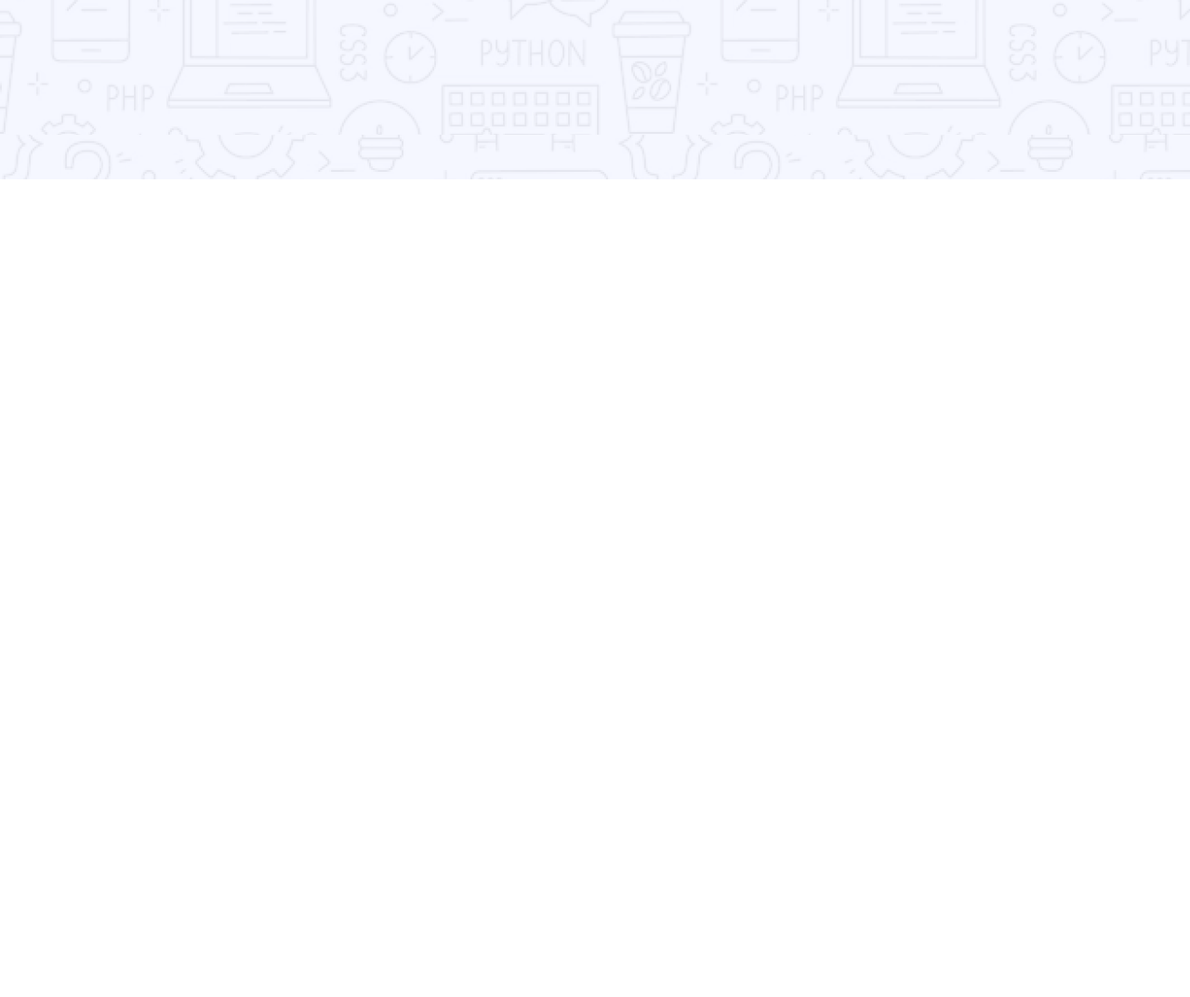
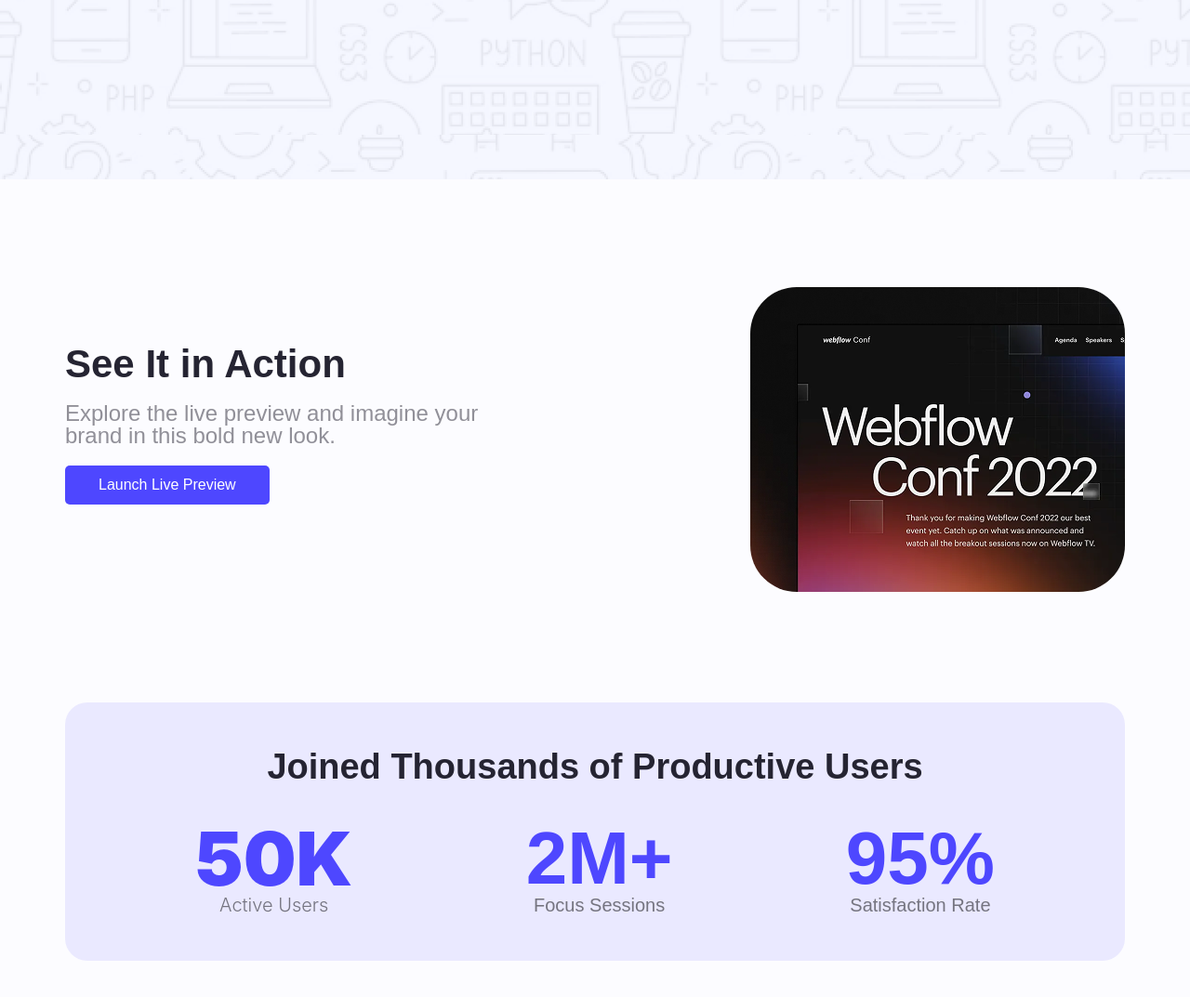
Before and after one commit to saddamcrr7/webflow-a01, a plain HTML site: page index.html in a window 1280 px wide. Shown: the part 507-1580 px from the top of the page at 93% size. Before the commit the page ends 800 px from the top, so only its background shows below. Drawn offline with Linux system fonts and the light colour scheme.

Commit message:
Added Users Markup and style

```diff
--- a/css/style.css
+++ b/css/style.css
@@ -1,5 +1,8 @@
 :root{
     --primary-color: #4E47FF;
+}
+body{
+    background-color: rgba(78, 71, 255, 0.01);
 }
 /* Import Google Fonts */
 @import url('https://fonts.googleapis.com/css2?family=Inter:ital,opsz,wght@0,14..32,100..900;1,14..32,100..900&family=Raleway:ital,wght@0,100..900;1,100..900&display=swap');
@@ -23,6 +26,9 @@
 a{
     text-decoration: none;
     color: #fff;
+}
+section{
+    margin: 116px 0;
 }
 /* button style */
 
@@ -67,3 +73,63 @@ a{
 .header-container button{
     margin-top: 40px;
 }
+
+/* main section style */
+main{
+    width: 1140px;
+    margin: 0 auto;
+}
+
+/* action style */
+.action{
+    display: flex;
+    justify-content: space-between;
+}
+.action-live{
+    padding: 62px 0;
+}
+.section-title, .section-description {
+    margin-bottom: 20px;
+}
+.section-title{
+    font-size: 42px;
+    color: #252432;
+}
+.section-description{
+    font-weight: 300;
+    font-size: 24px;
+    color: rgba(37, 36, 50, 0.5);
+    font-style: normal;
+}
+.action-image img{
+    width: 100%;
+    max-width: 403px;
+    height: 328px;
+    border-radius: 50px;
+}
+
+/* users style */
+
+.users{
+    background-color: rgba(78, 71, 255, 0.1);
+    border-radius: 24px;
+    padding: 50px 140px;
+    text-align: center;
+}
+.users .section-title{
+    font-size: 38px;
+}
+.user-stats{
+    margin-top: 40px;
+    display: flex;
+    justify-content: space-between;
+}
+.user-item h4{
+    color: var(--primary-color);
+    font-size: 80px;
+}
+.user-item p{
+    color: rgba(0, 0, 0, 0.5);
+    font-weight: 300;
+    font-size: 20px;
+}
--- a/index.html
+++ b/index.html
@@ -18,5 +18,34 @@
             <button class="btn-primary">Stay Focused</button>
         </div>
     </header>
+    <main>
+        <section class="action">
+            <div class="action-live">
+                <h3 class="section-title">See It in Action</h3>
+                <p class="section-description">Explore the live preview and imagine your <br> brand in this bold new look.</p>
+                <button class="btn-primary">Launch Live Preview</button>
+            </div>
+            <div class="action-image">
+                <img src="images/wc-mini.png" alt="">
+            </div>
+        </section>
+        <section class="users">
+            <h3 class="section-title">Joined Thousands of Productive Users</h3>
+            <div class="user-stats">
+                <div class="user-item inter-font">
+                    <h4>50K</h4>
+                    <p>Active Users</p>
+                </div>
+                <div class="user-item">
+                    <h4>2M+</h4>
+                    <p>Focus Sessions</p>
+                </div>
+                <div class="user-item">
+                    <h4>95%</h4>
+                    <p>Satisfaction Rate</p>
+                </div>
+            </div>
+        </section>
+    </main>
 </body>
 </html>
```
